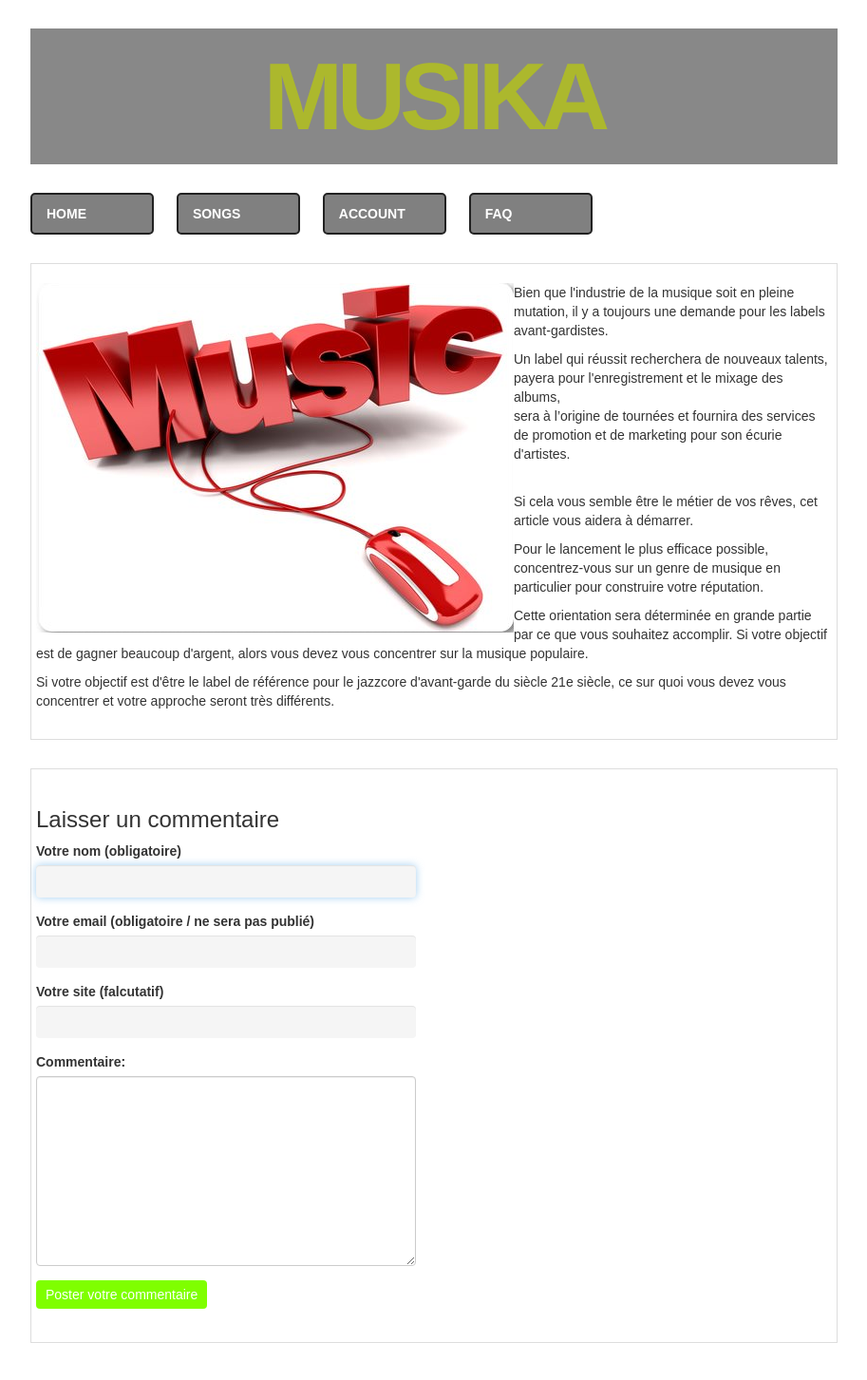
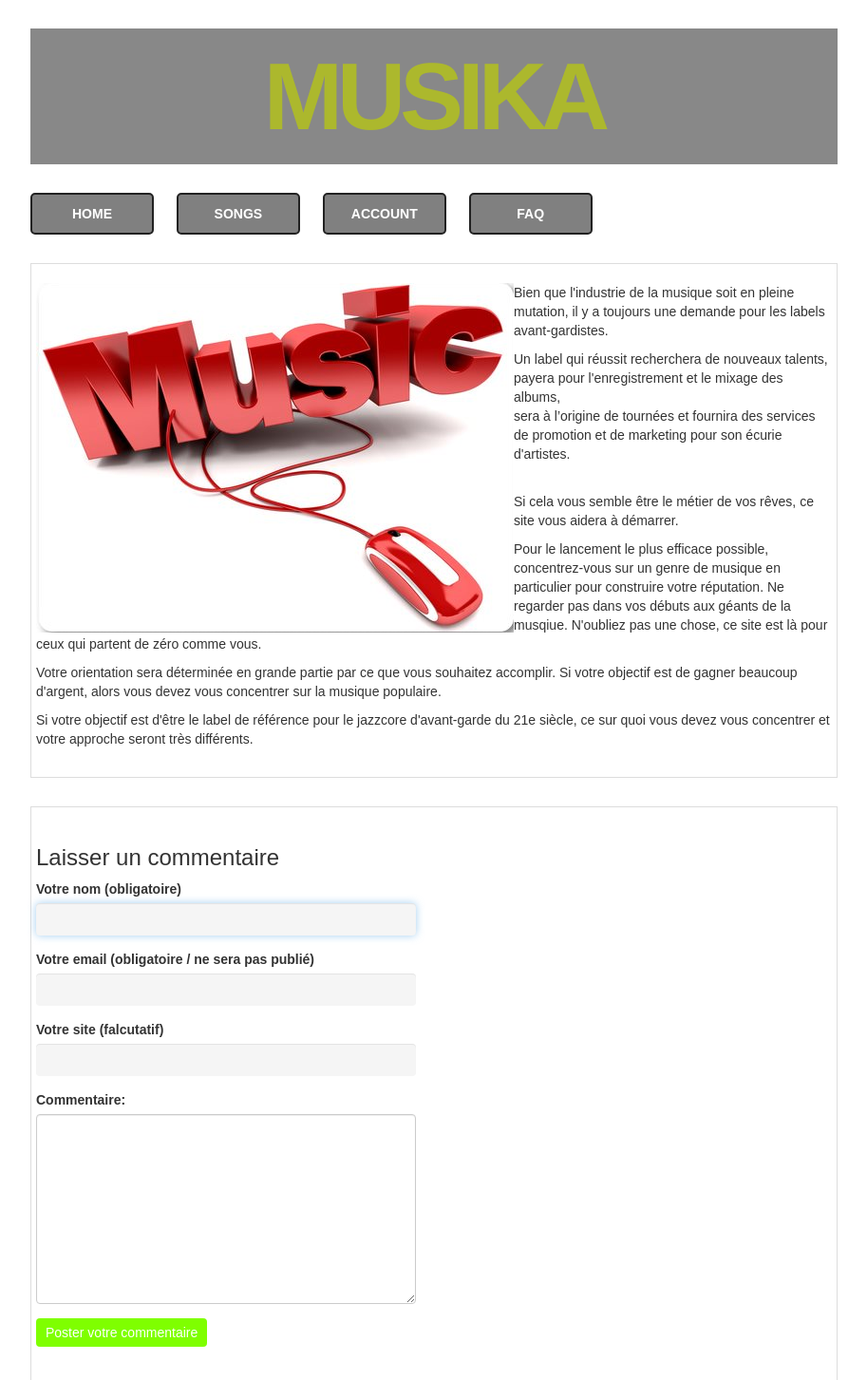
Before and after one commit to nzoudy/musika_FHNU, a PHP site: page / in a window 1280 px wide. Shown: the top 1453 px of the page at 95% size, without its empty margins (183-1096 px from the left). Before the commit the page ends 1414 px from the top, so only its background shows below. Run offline with PHP 8.4, Linux system fonts and the light colour scheme; some libraries are stand-ins or nearby versions.

Commit message:
few changes in index adapt index in context

```diff
--- a/application/view/_templates/header.php
+++ b/application/view/_templates/header.php
@@ -28,10 +28,10 @@
     <!-- navigation -->
     <div class="navigation" align="left" style="width: 850px;
                                             margin: 30px auto; color: #222222">
-        <a href="<?php echo URL; ?>" style="margin-right: 20px; border-radius: 5px; background: gray; width: 130px">home</a>
-        <a href="<?php echo URL; ?>songs" style="margin-right: 20px; border-radius: 5px; background: gray; width: 130px">songs</a>
-        <a href="<?php echo URL; ?>users" style="margin-right: 20px; border-radius: 5px; background: gray; width: 130px">Account</a>
-        <a href="#" style="margin-right: 20px; border-radius: 5px; background: gray; width: 130px">FAQ</a>
+        <a href="<?php echo URL; ?>" style="margin-right: 20px; border-radius: 5px; background: gray; width: 130px; text-align: center">home</a>
+        <a href="<?php echo URL; ?>songs" style="margin-right: 20px; border-radius: 5px; background: gray; width: 130px;  text-align: center">songs</a>
+        <a href="<?php echo URL; ?>users" style="margin-right: 20px; border-radius: 5px; background: gray; width: 130px;  text-align: center">Account</a>
+        <a href="#" style="margin-right: 20px; border-radius: 5px; background: gray; width: 130px;  text-align: center">FAQ</a>
 
         <!-- if user login -->
 
--- a/application/view/home/index.php
+++ b/application/view/home/index.php
@@ -4,13 +4,14 @@
         <p>Bien que l'industrie de la musique soit en pleine mutation, il y a toujours une demande pour les labels avant-gardistes.</p>
             Un label qui réussit recherchera de nouveaux talents, payera pour l'enregistrement et le mixage des albums,
           <br>  <p>sera à l’origine de tournées et fournira des services de promotion et de marketing pour son écurie d'artistes. </p>
-          <br>  <p>Si cela vous semble être le métier de vos rêves, cet article vous aidera à démarrer.</p>
+          <br>  <p>Si cela vous semble être le métier de vos rêves, ce site vous aidera à démarrer.</p>
 
         <p>
            <p> Pour le lancement le plus efficace possible, concentrez-vous sur un genre de musique en particulier pour construire
-            votre réputation. </p> <p>Cette orientation sera déterminée en grande partie par ce que vous souhaitez accomplir.
-            Si votre objectif est de gagner beaucoup d'argent, alors vous devez vous concentrer sur la musique populaire.</p>
-            <p>Si votre objectif est d'être le label de référence pour le jazzcore d'avant-garde du siècle 21e siècle,
+            votre réputation. Ne regarder pas dans vos débuts aux géants de la musqiue. N'oubliez pas une chose, ce site est
+        là pour ceux qui partent de zéro comme vous. </p> <p>Votre orientation sera déterminée en grande partie par ce que vous souhaitez
+            accomplir. Si votre objectif est de gagner beaucoup d'argent, alors vous devez vous concentrer sur la musique populaire.</p>
+            <p>Si votre objectif est d'être le label de référence pour le jazzcore d'avant-garde du 21e siècle,
             ce sur quoi vous devez vous concentrer et votre approche seront très différents.</p>
         </p>
 
```
